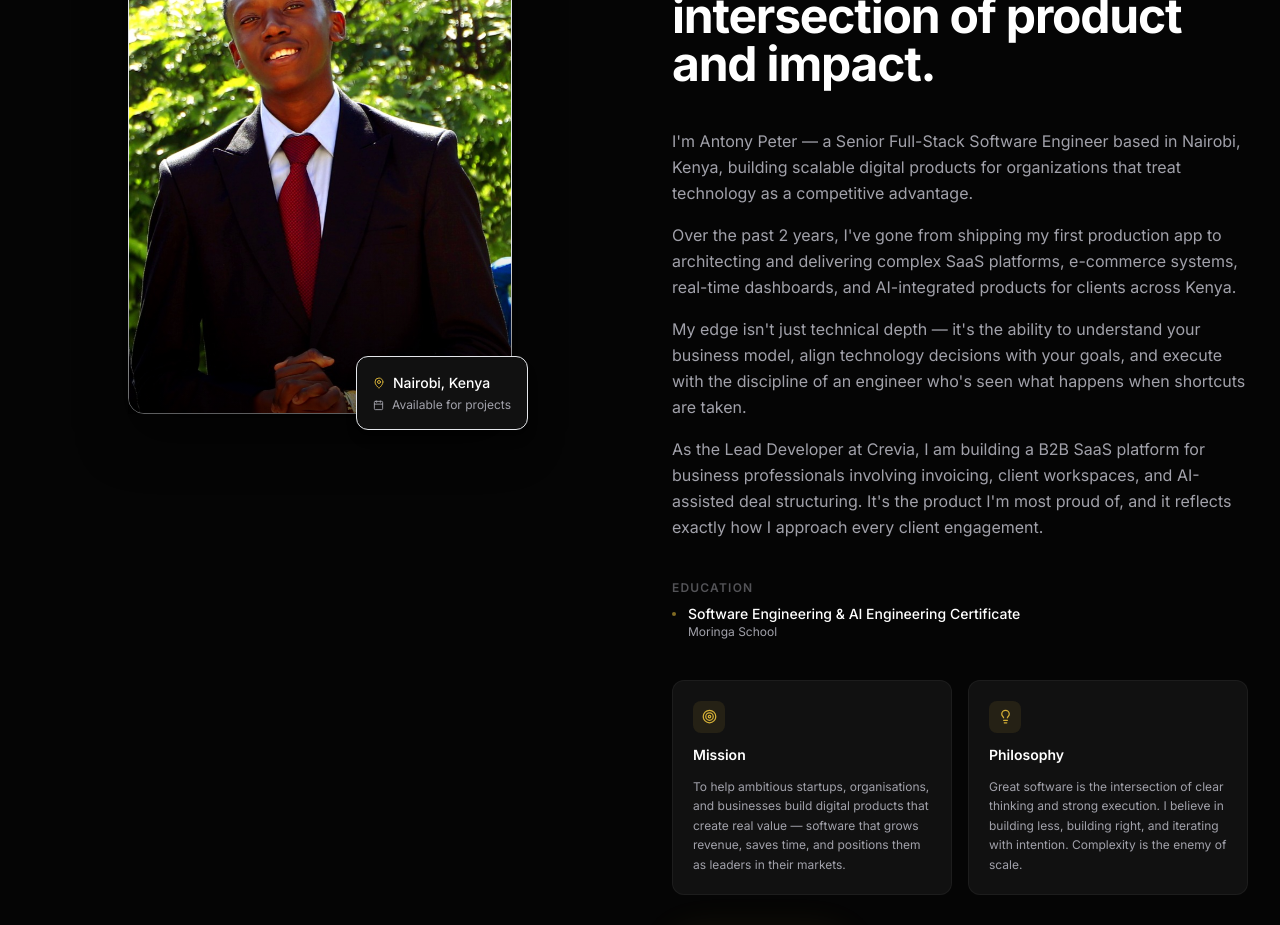
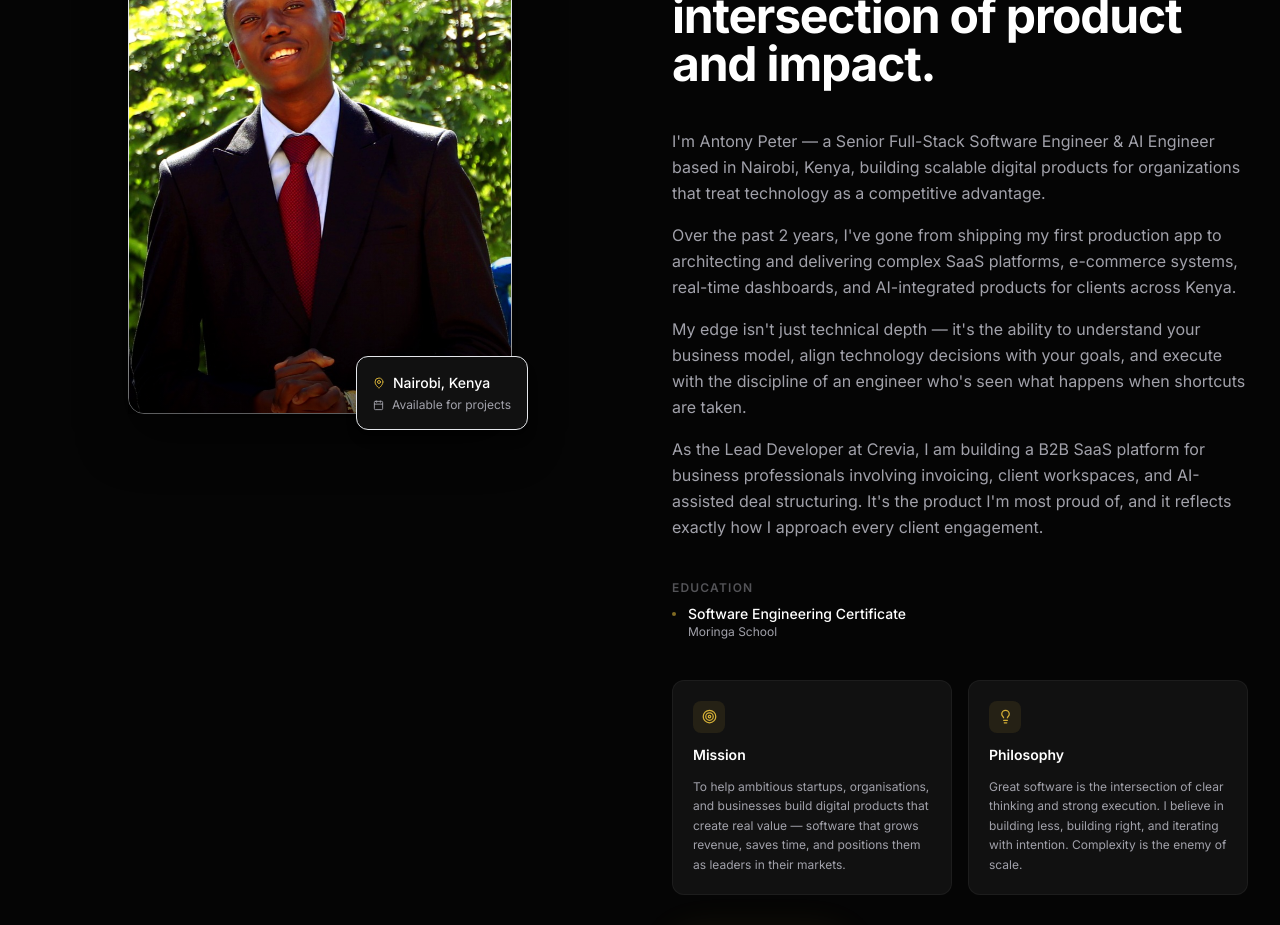
Before and after one commit to antoniodemax/antony, a React (Vite) app: page / in a window 1280 px wide. Shown: the part 1060-1985 px from the top of the page. Built offline with nearby package versions, Linux system fonts and the light colour scheme.

Commit message:
done with the about section

```diff
--- a/src/components/sections/About.tsx
+++ b/src/components/sections/About.tsx
@@ -75,7 +75,7 @@ export default function About() {
 
             <div className="space-y-4 text-muted leading-relaxed">
               <p>
-                I'm Antony Peter — a Senior Full-Stack Software Engineer based in Nairobi, Kenya,
+                I'm Antony Peter — a Senior Full-Stack Software Engineer & AI Engineer based in Nairobi, Kenya,
                 building scalable digital products for organizations that treat technology as a
                 competitive advantage.
               </p>
@@ -103,7 +103,7 @@ export default function About() {
               <div className="flex items-start gap-3">
                 <div className="w-1 h-1 rounded-full bg-accent/60 mt-2 flex-shrink-0" />
                 <div>
-                  <p className="text-sm font-medium text-white">Software Engineering & AI Engineering Certificate</p>
+                  <p className="text-sm font-medium text-white">Software Engineering Certificate</p>
                   <p className="text-xs text-muted">Moringa School</p>
                 </div>
               </div>
```
